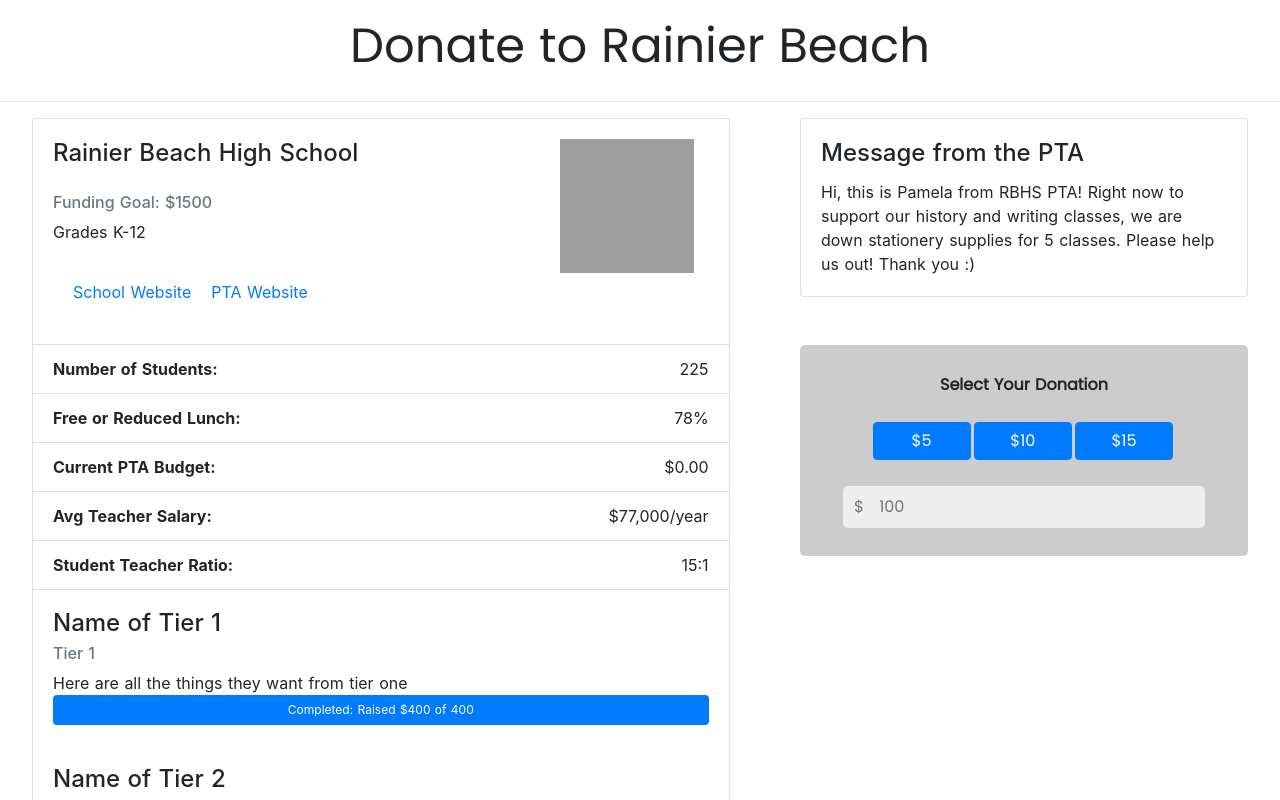
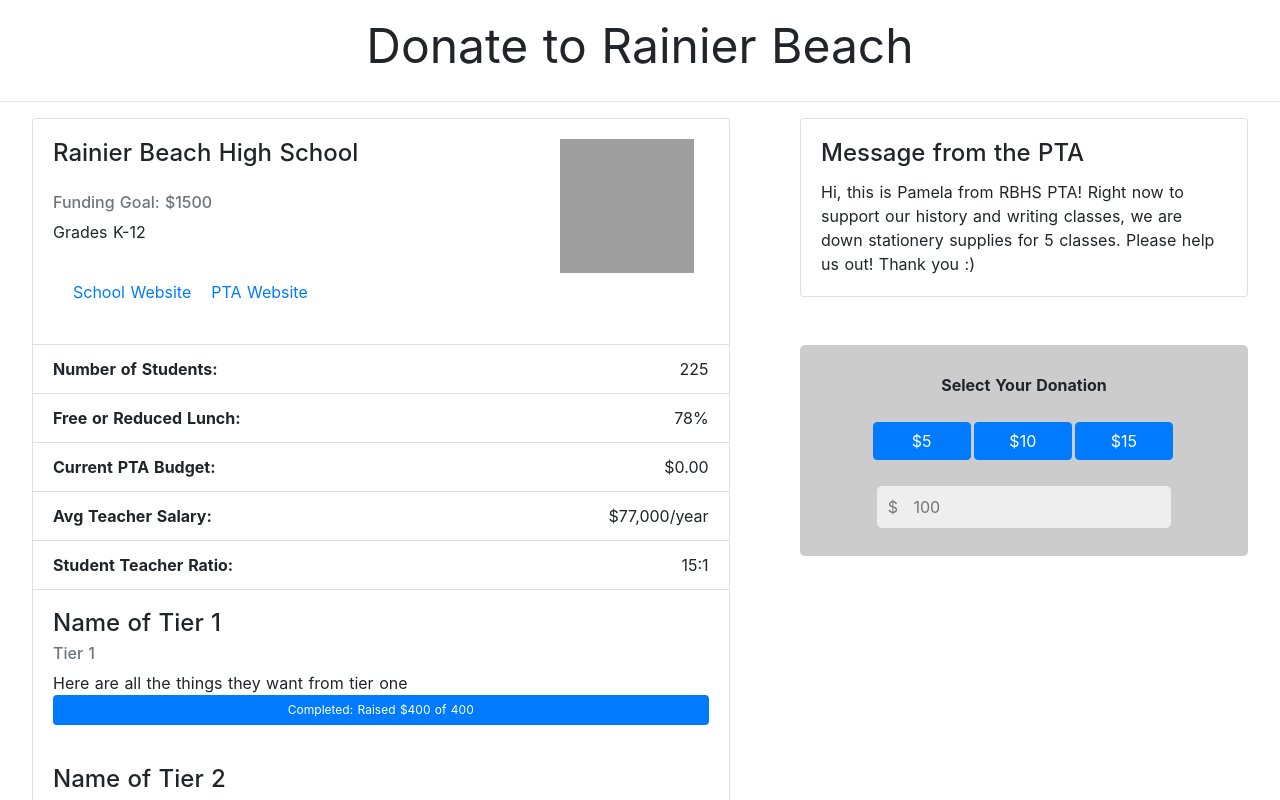
Before and after one commit to Kempo/classconnect, a Nuxt app: page /donate in a window 1280 px wide. Shown: the top 800 px of the page. Built offline with nearby package versions, Linux system fonts and the light colour scheme; grey boxes are pictures that could not be loaded.

Commit message:
removed fonts

```diff
--- a/pages/donate.vue
+++ b/pages/donate.vue
@@ -168,7 +168,6 @@
 @import url('https://fonts.googleapis.com/css?family=Poppins&display=swap');
 .header {
   font-size: 3em;
-  font-family: 'Poppins';
   margin-bottom: 0.4em;
   margin-top: 0.2em;
 }
@@ -177,7 +176,6 @@ hr {
   align: center;
 }
 .select-donation {
-  font-family: 'Poppins';
   position: fixed;
   background-color: #ccc;
   margin-bottom: 0;
```
